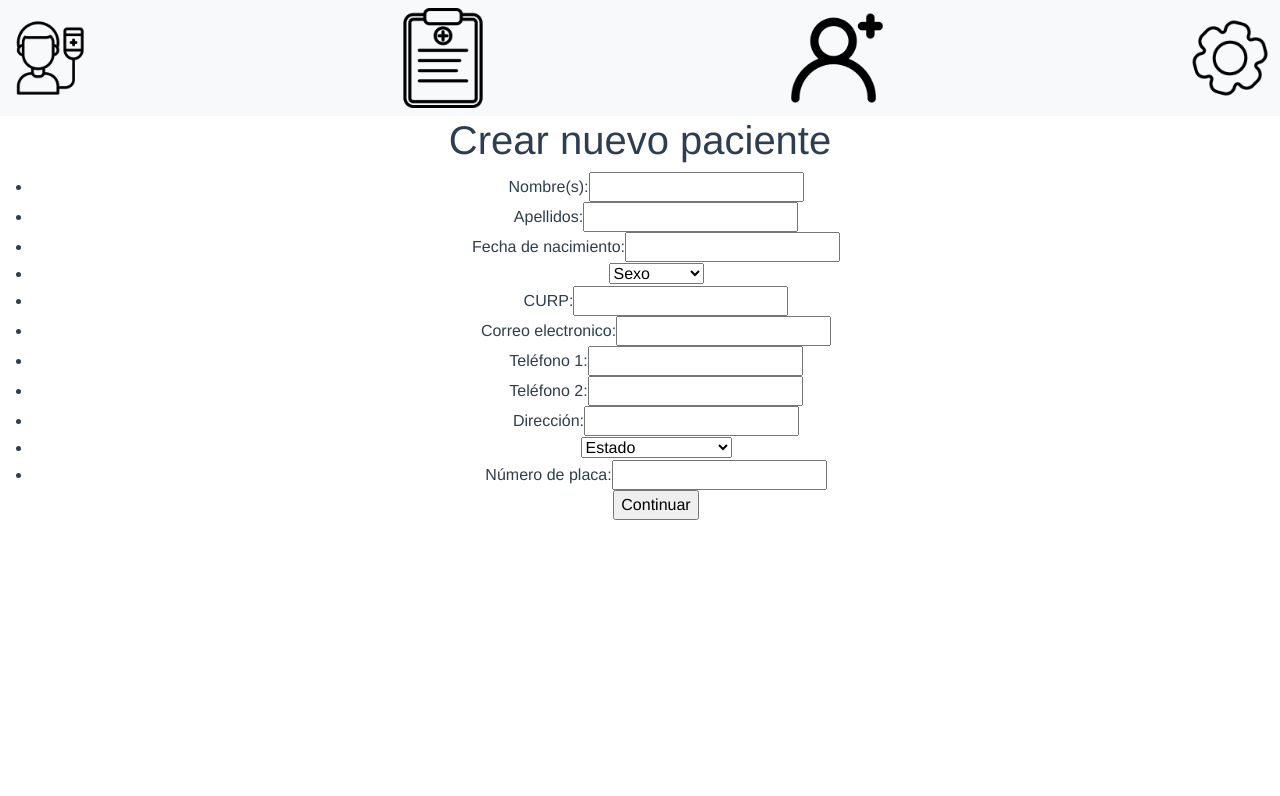
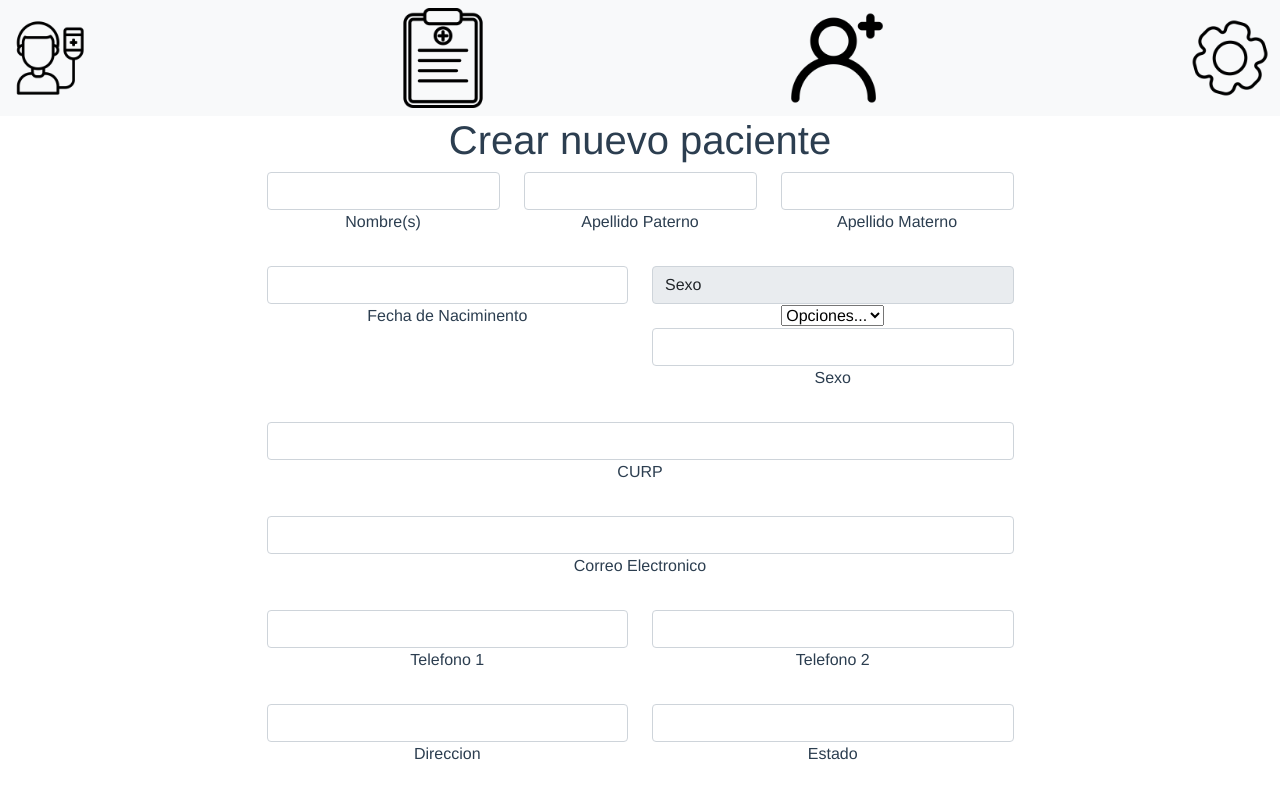
Before and after one commit to AlanAlexisVM/TT2021-A047, a Vue app in the folder Doc-Checker/Pagina Web/doc-checker/: page /registropacientes in a window 1280 px wide. Shown: the top 796 px of the page. Built offline with nearby package versions, Linux system fonts and the light colour scheme.

Commit message:
15/02/2022

```diff
--- a/Doc-Checker/Pagina Web/doc-checker/src/components/Tabla.vue
+++ b/Doc-Checker/Pagina Web/doc-checker/src/components/Tabla.vue
@@ -1,146 +1,57 @@
 <template>
-    <div class="Tabla">
+    <table class="Tabla">
         <template v-if="tipoTabla === 'pacientes'">
-            <table class="default">
-                <tr>
-                    <th>Id</th>
-                    <th>Nombre</th>
-                    <th>Informe</th>
-                    <th>Signos vitales</th>
-                    <th>Editar</th>
-                </tr>
-                <tr>
-                    <td>01</td>
-                    <td>Jesús</td>
-                    <td>
-                        <router-link to="pacientes">
-                            <img src="@/assets/notas.png"
-                                    v-bind:height="alto"
-                                    v-bind:width="ancho" />
-                        </router-link>
-                    </td>
-                    <td>
-                        <router-link to="pacientes">
-                            <img src="@/assets/latido-del-corazon.png"
-                                v-bind:height="alto"
-                                v-bind:width="ancho" />
-                        </router-link>
-                    </td>
-                    <td>
-                        <router-link to="pacientes">
-                            <img src="@/assets/editar.png"
-                                v-bind:height="alto"
-                                v-bind:width="ancho" />
-                        </router-link>
-                    </td>
-                </tr>
-            </table>
+            <Tupla v-bind:datos="c1" v-bind:th="true" />
+            <Tupla v-bind:datos="t1" v-bind:informe="true" v-bind:signos="true" v-bind:edicion="true" />
         </template>
         <template v-else-if="tipoTabla === 'buscadorPacientes'">
-            <table class="default">
-                <tr>
-                    <th>Id</th>
-                    <th>Nombre</th>
-                    <th>Agregar Paciente</th>
-                </tr>
-                <tr>
-                    <td>01</td>
-                    <td>Jesús</td>
-                    <td>
-                        <router-link to="pacientes">
-                            <img src="@/assets/mas.png"
-                                v-bind:height="alto"
-                                v-bind:width="ancho" />
-                        </router-link>
-                    </td>
-                </tr>
-            </table>
+            <Tupla v-bind:datos="c2" v-bind:th="true" />
+            <Tupla v-bind:datos="t1" v-bind:agregar="true" />
         </template>
         <template v-else-if="tipoTabla === 'solicitudesDoctores'">
-            <table class="default">
-                <tr>
-                    <th>Nombre</th>
-                    <th>Cédula profesional</th>
-                    <th>Agregar doctor</th>
-                    <th>Rechazar doctor</th>
-                </tr>
-                <tr>
-                    <td>Jesús</td>
-                    <td>123456789</td>
-                    <td>
-                        <router-link to="pacientes">
-                            <img src="@/assets/mas.png"
-                                v-bind:height="alto"
-                                v-bind:width="ancho" />
-                        </router-link>
-                    </td>
-                    <td>Img02</td>
-                </tr>
-            </table>
+            <Tupla v-bind:datos="c3" v-bind:th="true" />
+            <Tupla v-bind:datos="t2" v-bind:agregar="true" v-bind:rechazar="true" />
         </template>
         <template v-else-if="tipoTabla === 'administradorPacientes'">
-            <table class="default">
-                <tr>
-                    <th>Id</th>
-                    <th>Nombre</th>
-                    <th>Agregar paciente</th>
-                </tr>
-                <tr>
-                    <td>01</td>
-                    <td>Jesús</td>
-                    <td>
-                        <router-link to="pacientes">
-                            <img src="@/assets/mas.png"
-                                v-bind:height="alto"
-                                v-bind:width="ancho" />
-                        </router-link>
-                    </td>
-                </tr>
-            </table>
+            <Tupla v-bind:datos="c4" v-bind:th="true" />
+            <Tupla v-bind:datos="t1" v-bind:agregar="true" />
         </template>
         <template v-else-if="tipoTabla === 'administradorDoctores'">
-            <table class="default">
-                <tr>
-                    <th>Id</th>
-                    <th>Nombre</th>
-                    <th>Cédula profesional</th>
-                    <th>Eliminar doctor</th>
-                </tr>
-                <tr>
-                    <td>01</td>
-                    <th>Jesús</th>
-                    <td>123456789</td>
-                    <td>Img01</td>
-                </tr>
-            </table>
+            <Tupla v-bind:datos="c5" v-bind:th="true" />
+            <Tupla v-bind:datos="t3" v-bind:eliminar="true" />
         </template>
         <template v-else>
-            <table class="default">
-                <tr>
-                    <th>Id</th>
-                    <th>Hospital</th>
-                    <th>Eliminar placa</th>
-                </tr>
-                <tr>
-                    <td>01</td>
-                    <td>Hospital 01</td>
-                    <td>Img01</td>
-                </tr>
-            </table>
+            <Tupla v-bind:datos="c6" v-bind:th="true" />
+            <Tupla v-bind:datos="t4" v-bind:eliminar="true" />
         </template>
-    </div>
+    </table>
 </template>
 
 <script>
+import Tupla from '@/components/Tupla.vue'
+
 export default {
     name: 'Tabla',
+    components:{
+        Tupla
+    },
     props: {
         tipoTabla: String
     },
     data: function(){
         return{
             ancho: 35,
-            alto: 35
+            alto: 35,
+            c1: ["Id", "Nombre", "Informe", "Signos vitales", "Editar"],
+            c2: ["Id", "Nombre", "Agregar Paciente"],
+            c3: ["Nombre", "Cédula profesional", "Agregar doctor", "Rechazar doctor"],
+            c4: ["Id", "Nombre", "Agregar paciente"],
+            c5: ["Id", "Nombre", "Cédula profesional", "Eliminar doctor"],
+            c6: ["Id", "Hospital", "Eliminar placa"],
+            t1: ["01", "Jesus"],
+            t2: ["Jesus Dominguez", "123456789"],
+            t3: ["A1", "Jesus Dominguez", "123456789"],
+            t4: ["B1", "Hospital General"]
         }
     },
     setup() {
--- /dev/null
+++ b/Doc-Checker/Pagina Web/doc-checker/src/components/Tupla.vue
@@ -0,0 +1,82 @@
+<template>
+    <tr class="Tupla">
+        <template v-if="th === true">
+            <th v-for="dato in datos"
+                :key=dato >
+                {{dato}}
+            </th>
+        </template>
+        <template v-else>
+            <td v-for="dato in datos"
+                :key=dato>
+                {{dato}}
+            </td>
+        </template>
+        <td v-if="informe === true" >
+            <router-link to="pacientes">
+                <img src="@/assets/notas.png"
+                        v-bind:height="alto"
+                        v-bind:width="ancho" />
+            </router-link>
+        </td>
+        <td v-if="signos === true" >
+            <router-link to="pacientes">
+                <img src="@/assets/latido-del-corazon.png"
+                    v-bind:height="alto"
+                    v-bind:width="ancho" />
+            </router-link>
+        </td>
+        <td v-if="edicion === true" >
+            <router-link to="pacientes">
+                <img src="@/assets/editar.png"
+                    v-bind:height="alto"
+                    v-bind:width="ancho" />
+            </router-link>
+        </td>
+        <td v-if="agregar === true" >
+            <router-link to="pacientes">
+                <img src="@/assets/mas.png"
+                    v-bind:height="alto"
+                    v-bind:width="ancho" />
+            </router-link>
+        </td>
+        <td v-if="eliminar === true" >
+            <router-link to="pacientes">
+                <img src="@/assets/negativo.png"
+                    v-bind:height="alto"
+                    v-bind:width="ancho" />
+            </router-link>
+        </td>
+        <td v-if="rechazar === true" >
+            <router-link to="pacientes">
+                <img src="@/assets/eliminar.png"
+                    v-bind:height="alto"
+                    v-bind:width="ancho" />
+            </router-link>
+        </td>
+    </tr>
+</template>
+
+<script>
+export default {
+    name: 'Tupla',
+    props: {
+        datos: Object,
+        informe: Boolean,
+        signos: Boolean,
+        edicion: Boolean,
+        agregar: Boolean,
+        eliminar: Boolean,
+        rechazar: Boolean,
+        th: Boolean,
+    },
+    data: function(){
+        return{
+            ancho: 35,
+            alto: 35
+        }
+    },
+    setup() {
+    }
+}
+</script>
--- a/Doc-Checker/Pagina Web/doc-checker/src/views/Buscador.vue
+++ b/Doc-Checker/Pagina Web/doc-checker/src/views/Buscador.vue
@@ -1,7 +1,9 @@
 <template>
     <div class="Buscador">
-        <label for="mail">Buscar paciente:</label>
-        <input type="email" id="mail" name="user_mail">
+        <p>
+            Búsqueda de pacientes: <input type="search" name="busqueda" placeholder="Id de paciente, Nombre, ...">
+            <input type="submit" value="Buscar">
+        </p>
         <Tabla tipoTabla="buscadorPacientes" />
     </div>
 </template>
--- a/Doc-Checker/Pagina Web/doc-checker/src/views/Informe.vue
+++ b/Doc-Checker/Pagina Web/doc-checker/src/views/Informe.vue
@@ -8,7 +8,6 @@
 		<input v-model.number="page" type="number" style="width: 5em"> /{{numPages}}
 		<button @click="rotate += 90">&#x27F3;</button>
 		<button @click="rotate -= 90">&#x27F2;</button>
-		<input v-model.number="escala" type="number" style="width: 5em">
 		<button @click="$refs.pdf.print()">print</button>
 		<div style="width: 50%" >
 			<div v-if="loadedRatio > 0 && loadedRatio < 1" style="background-color: green; color: white; text-align: center" :style="{ width: loadedRatio * 100 + '%' }">{{ Math.floor(loadedRatio * 100) }}%</div>
@@ -19,7 +18,6 @@
 
 <script>
 import pdf from 'vue-pdf'
-//import panzoom from 'panzoom'
 
 export default {
     name: 'Informe',
@@ -44,8 +42,7 @@ export default {
 			loadedRatio: 0,
 			page: 1,
 			numPages: 0,
-			rotate: 0,
-			//escala: 10
+			rotate: 0
 		}
 	},
 	methods: {
@@ -56,14 +53,7 @@ export default {
 		error: function(err) {
 
 			console.log(err);
-		},
-		/*onLoad() {
-            panzoom(this.$refs.pdf, {
-				maxZoom: 1,
-				minZoom: 0.1,
-				initialZoom: 0.5
-			});*/
-        //}
+		}
 	}
 }
 </script>
--- a/Doc-Checker/Pagina Web/doc-checker/src/views/Registropacientes.vue
+++ b/Doc-Checker/Pagina Web/doc-checker/src/views/Registropacientes.vue
@@ -1,79 +1,154 @@
 <template>
   <div class="Registropaciientes">
+    <h1>Crear nuevo paciente</h1>
+    <div id="cuerpo" class="d-flex justify-content-around">
       <form action="/my-handling-form-page" method="post">
-        <h1>Crear nuevo paciente</h1>
-            <ul>
+        <!-- 2 column grid layout with text inputs for the first and last names -->
+        <div class="row mb-4">
+          <div class="col">
+            <div class="form-outline">
+              <input type="text" id="form6Example1" class="form-control" />
+              <label class="form-label" for="form6Example1">Nombre(s)</label>
+            </div>
+          </div>
+          <div class="col">
+            <div class="form-outline">
+              <input type="text" id="form6Example2" class="form-control" />
+              <label class="form-label" for="form6Example2"
+                >Apellido Paterno</label
+              >
+            </div>
+          </div>
+          <div class="col">
+            <div class="form-outline">
+              <input type="text" id="form6Example3" class="form-control" />
+              <label class="form-label" for="form6Example3"
+                >Apellido Materno</label
+              >
+            </div>
+          </div>
+        </div>
 
-            <li>
-                <label for="name">Nombre(s):</label>
-                <input type="text" id="name" name="user_name">
-            </li>
-            <li>
-                <label for="name">Apellidos:</label>
-                <input type="text" id="name" name="user_last_name">
-            </li>
+        <!-- Text input -->
+        <div class="row mb-4">
+          <div class="col">
+            <div class="form-outline">
+              <input type="text" id="form6Example4" class="form-control" />
+              <label class="form-label" for="form6Example4"
+                >Fecha de Naciminento</label
+              >
+            </div>
+          </div>
 
-            <li>
-                <label for="name">Fecha de nacimiento:</label>
-                <input type="text" id="name" name="user_name">
-            </li>
-            <li>
-                <select v-model="selSexo">
-                <option disabled value=" ">Sexo</option>
-                <option>Masculino</option>
-                <option>Femenino</option>
+          <div class="col">
+           <!-- <div class="input-group mb-3"> -->
+                <div class="form-outline">
+                <div class="input-group-prepend">
+                    <label class="input-group-text" for="inputGroupSelect01">Sexo</label>
+                </div>
+                <select class="custom-select" id="inputGroupSelect01">
+                    <option selected>Opciones...</option>
+                    <option value="1">Masculino</option>
+                    <option value="2">Femenino</option>
                 </select>
-            </li>
-            <li>
-                <label for="name">CURP:</label>
-                <input type="text" id="name" name="user_name">
-            </li>
-            <li>
-                <label for="name">Correo electronico:</label>
-                <input type="text" id="name" name="user_last_name">
-            </li>
-            <li>
-                <label for="mail">Teléfono 1:</label>
-                <input type="email" id="mail" name="user_mail">
-            </li>
-            <li>
-                <label for="name">Teléfono 2:</label>
-                <input type="text" id="password" name="user_password">
-            </li>
-            <li>
-                <label for="name">Dirección:</label>
-                <input type="text" id="name" name="user_name">
-            </li>
-            <li>
-                <select v-model="selEstado">
-                <option disabled value=" ">Estado</option>
-                <option>Estado de México</option>
-                <option>Ciudad de México</option>
-                </select>
-            </li>
-            <li>
-                <label for="mail">Número de placa:</label>
-                <input type="email" id="mail" name="user_mail">
-            </li>
+            </div>
+
+            <div class="form-outline">
+              <input type="password" id="form6Example4" class="form-control" />
+              <label class="form-label" for="form6Example4">Sexo</label>
+            </div>
+          </div>
+        </div>
+
+        <div class="row mb-4">
+          <div class="col">
+            <div class="form-outline">
+              <input type="text" id="form6Example4" class="form-control" />
+              <label class="form-label" for="form6Example4">CURP</label>
+            </div>
+          </div>
+        </div>
+
+        <!-- Text input -->
+        <div class="row mb-4">
+          <div class="col">
+            <div class="form-outline">
+              <input type="email" id="form6Example6" class="form-control" />
+              <label class="form-label" for="form6Example6"
+                >Correo Electronico</label
+              >
+            </div>
+          </div>
+        </div>
+
+        <!-- Text input -->
+        <div class="row mb-4">
+          <div class="col">
+            <div class="form-outline">
+              <input type="text" id="form6Example13" class="form-control" />
+              <label class="form-label" for="form6Example13">Telefono 1</label>
+            </div>
+          </div>
+          <div class="col">
+            <div class="form-outline">
+              <input type="text" id="form6Example14" class="form-control" />
+              <label class="form-label" for="form6Example14">Telefono 2</label>
+            </div>
+          </div>
+        </div>
+
+        <!-- Text input -->
+        <div class="row mb-4">
+          <div class="col">
+            <div class="form-outline">
+              <input type="text" id="form6Example6" class="form-control" />
+              <label class="form-label" for="form6Example6">Direccion</label>
+            </div>
+          </div>
+          <div class="col">
+            <div class="form-outline">
+              <input type="text" id="form6Example6" class="form-control" />
+              <label class="form-label" for="form6Example6">Estado</label>
+            </div>
+          </div>
+        </div>
+
+        <!-- Text input -->
+        <div class="row mb-4">
+          <div class="col">
+            <div class="form-outline">
+              <input type="text" id="form6Example6" class="form-control" />
+              <label class="form-label" for="form6Example6">N° Placa</label>
+            </div>
+          </div>
+        </div>
+
+        <div class="d-flex justify-content-evenly">
+          <button type="reset" class="btn btn-primary btn-block mb-4">
+            Limpiar
+          </button>
           <router-link to="/registropacientes2">
-                <input type="submit" class="fadeIn fourth" value="Continuar">
+            <input
+              type="submit"
+              class="btn btn-primary btn-block mb-4"
+              value="Continuar"
+            />
           </router-link>
-            </ul>
+        </div>
       </form>
+    </div>
   </div>
 </template>
 
 <script>
 export default {
-    name: 'Registropacientes',
-    data: function(){
-        return{
+  name: "Registropacientes",
+  data: function () {
+    return {
       selSexo: " ",
-            selEstado: " "
-        }
+      selEstado: " ",
+    };
   },
-    setup() {
-
-    }
-}
+  setup() {},
+};
 </script>
```
Also changed, not shown: Doc-Checker/Pagina Web/doc-checker/src/assets/eliminar.png (added), Doc-Checker/Pagina Web/doc-checker/src/assets/negativo.png (added). Lines whose indentation alone changed are shown as unchanged.
